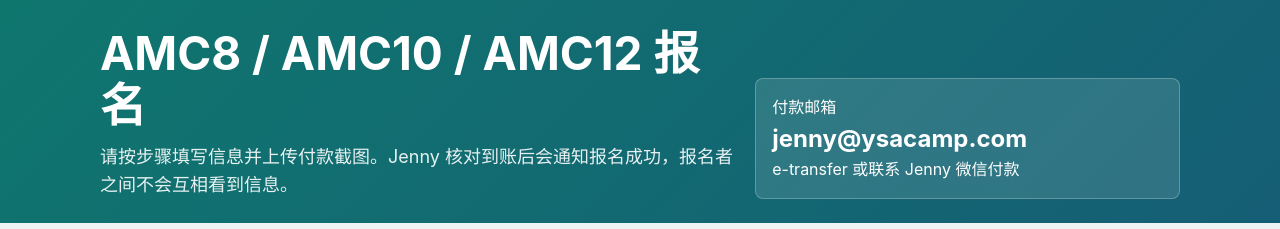
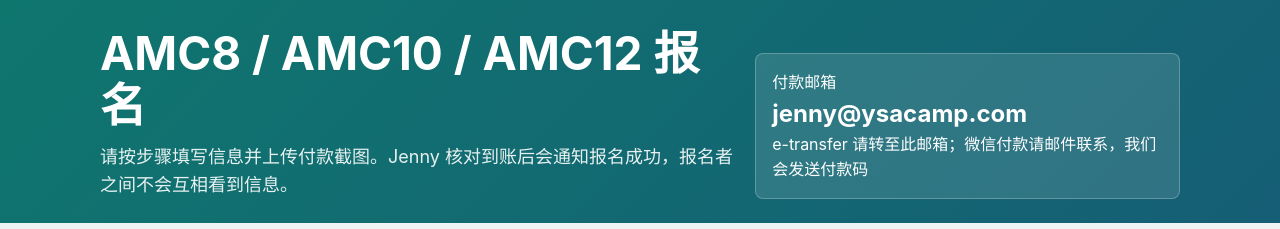
Before and after one commit to renjingjing/YSAIT-web, a plain HTML site: page exam/index.html in a window 1280 px wide. Shown: the top 229 px of the page. Drawn offline with Linux system fonts and the light colour scheme.

Commit message:
Clarify WeChat payment instructions

```diff
--- a/exam/index.html
+++ b/exam/index.html
@@ -68,7 +68,7 @@
       <div class="top-box">
         <span>付款邮箱</span>
         <strong>jenny@ysacamp.com</strong>
-        <span>e-transfer 或联系 Jenny 微信付款</span>
+        <span>e-transfer 请转至此邮箱；微信付款请邮件联系，我们会发送付款码</span>
       </div>
     </div>
   </header>
```
